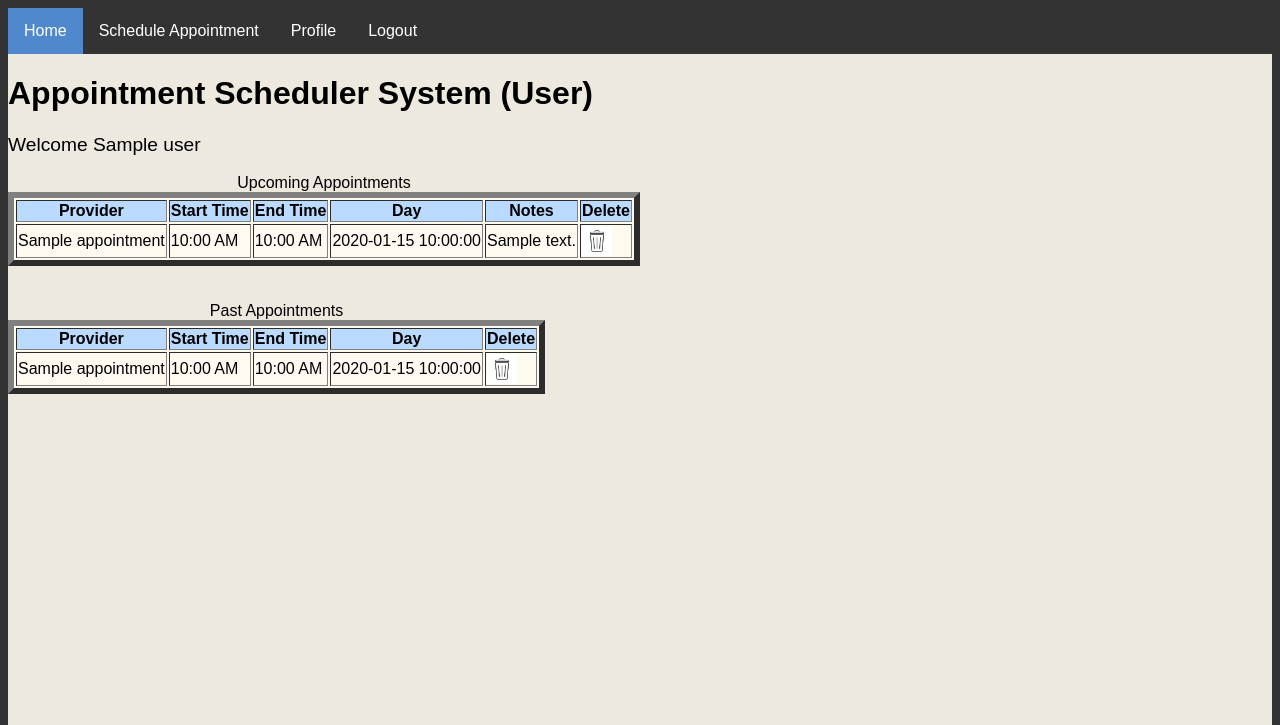
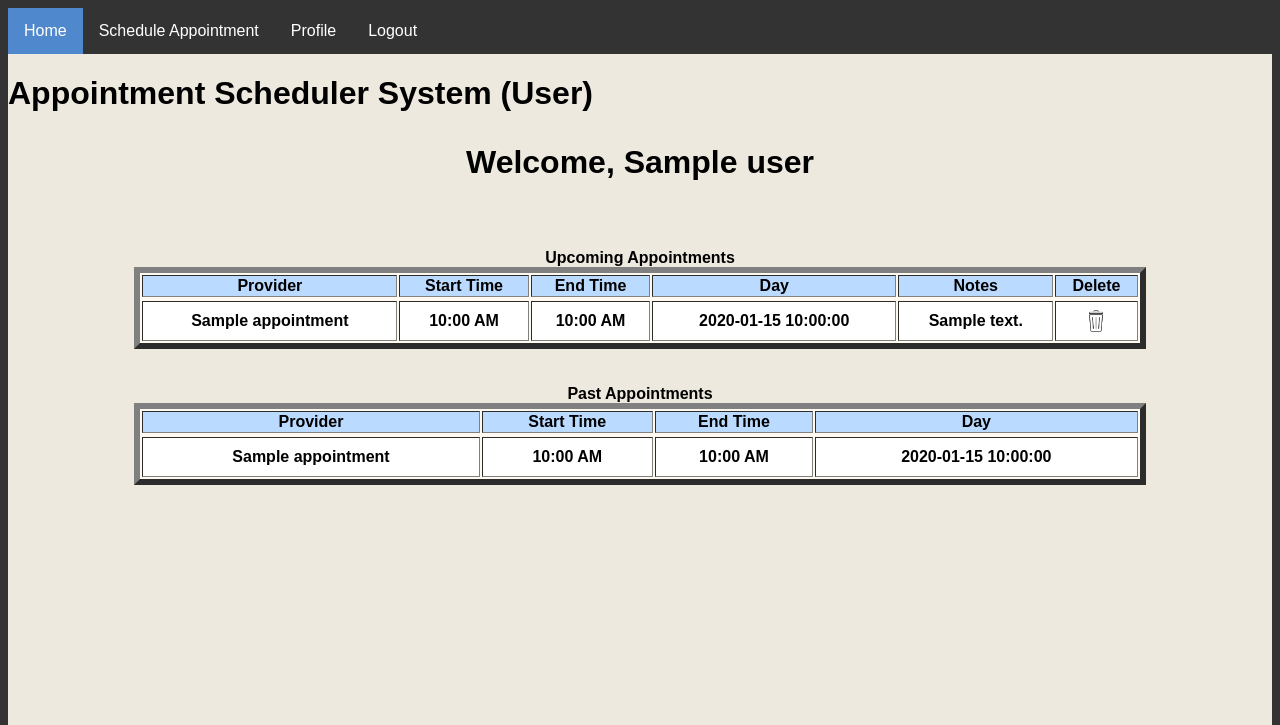
Before and after one commit to aarondunn21/AppointmentScheduler, a Flask app: page /userHome/1 in a window 1280 px wide. Shown: the top 725 px of the page. Run offline with Flask 3, Linux system fonts and the light colour scheme; a database or web service that is not in the repository returns one stand-in record (values such as "Sample title").

Commit message:
Update look of tables

```diff
--- a/templates/userHome.html
+++ b/templates/userHome.html
@@ -18,10 +18,10 @@
 
 
 
-                <big> Welcome {{  user['name'] }}</big>
+                <p style="text-align: center; font-weight: bolder; font-size: 32;"> Welcome, {{  user['name'] }}</p>
                 <br><br>
-                <table border = 6>
-                        <caption>Upcoming Appointments</caption>
+                <table border=6 style="margin-left: auto; margin-right: auto; width: 80%;">
+                        <caption style="font-weight: bold;">Upcoming Appointments</caption>
                         <thead style="font-weight: bold; text-align: center;">
                         <td>Provider</td>
                         <td>Start Time</td>
@@ -35,12 +35,14 @@
 
                         {% for app in appointments_future %}
                         <tr>
+                        <thead style="font-weight: bold; text-align: center; background-color: white; height: 40;">
                         <td>{{ app['provider_name']}}</td>
                         <td class="time">{{ app['start_time']}}</td>
                         <td class="time">{{ app['end_time']}}</td>
                         <td>{{ app['date'] }}</td>
                         <td>{{ app['Notes'] }}</td>
-                        <td><a href="{{ url_for('deleteAppointment', id=user['public_id'] ,appointmentid=app['_id'])}}"><img title="Delete" src="{{url_for('static',filename='imgs/trash.png')}}"></a></img></a></td>
+                        <td><a href="{{ url_for('deleteAppointment', id=user['public_id'] ,appointmentid=app['_id'])}}">
+                                <img title="Delete" src="{{url_for('static',filename='imgs/trash.png')}}"></a></img></a></td>
 
                         </tr>
                         {% endfor %}
@@ -48,26 +50,25 @@
                 <br>
                 <br>
 
-                <table border = 6>
-                        <caption>Past Appointments</caption>
+                <table border = 6 style="margin-left: auto; margin-right: auto; width: 80%;">
+                        <caption style="font-weight: bold;">Past Appointments</caption>
                         <thead style="font-weight: bold; text-align: center;">
                         <td>Provider</td>
                         <td>Start Time</td>
                         <td>End Time</td>
                         <td>Day</td>
-                        <td>Delete</td>
+
 
                         </thead>
                          <!--Styles for table-->
 
                         {% for app in past_appointments %}
                         <tr>
-
+                        <thead style="font-weight: bold; text-align: center; background-color: white; height: 40;">
                         <td>{{ app['provider_name']}}</td>
                         <td class="time">{{ app['start_time']}}</td>
                         <td class="time">{{ app['end_time']}}</td>
                         <td>{{ app['date'] }}</td>
-                        <td><a href="{{ url_for('deleteAppointment', id=user['public_id'] ,appointmentid=app['_id'])}}"><img title="Delete" src="{{url_for('static',filename='imgs/trash.png')}}"></a></td>
 
                         </tr>
                         {% endfor %}
```
Also changed, not shown: templates/providerHome.html (+7 -5 lines).
